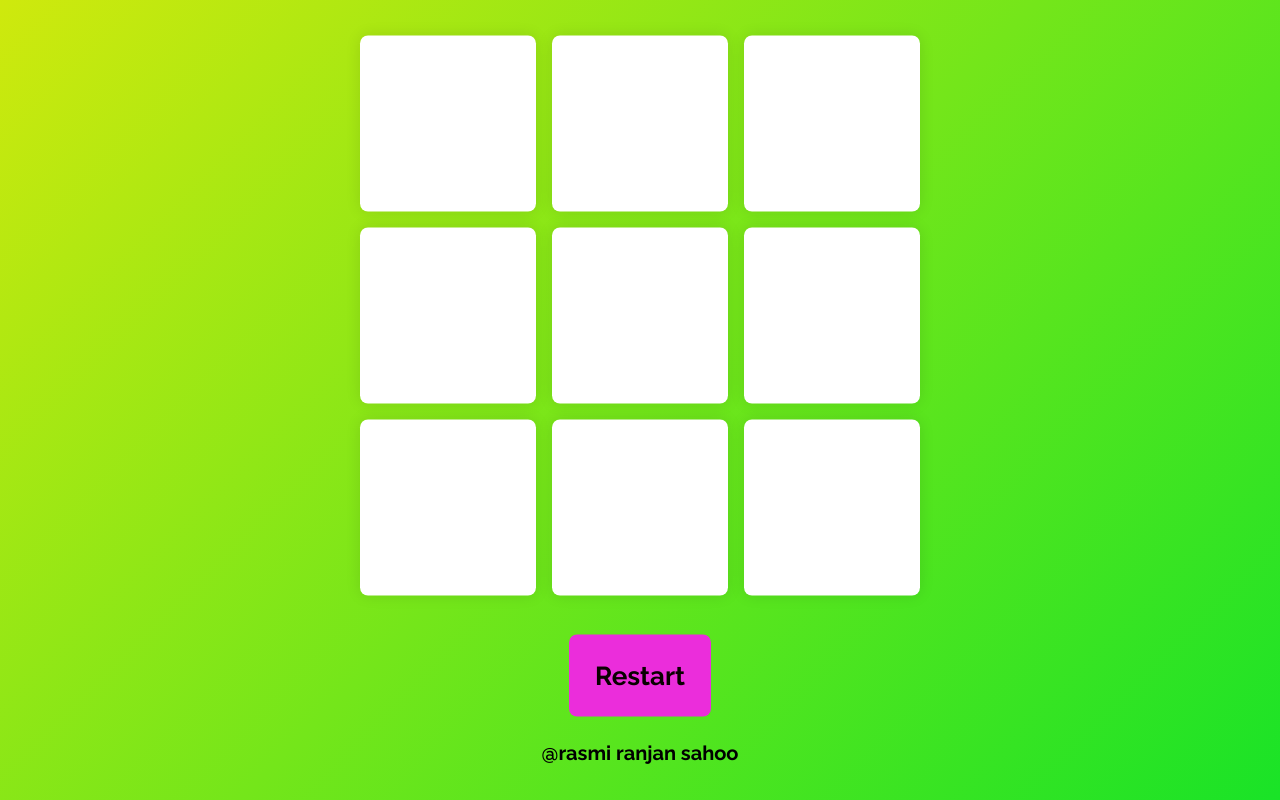
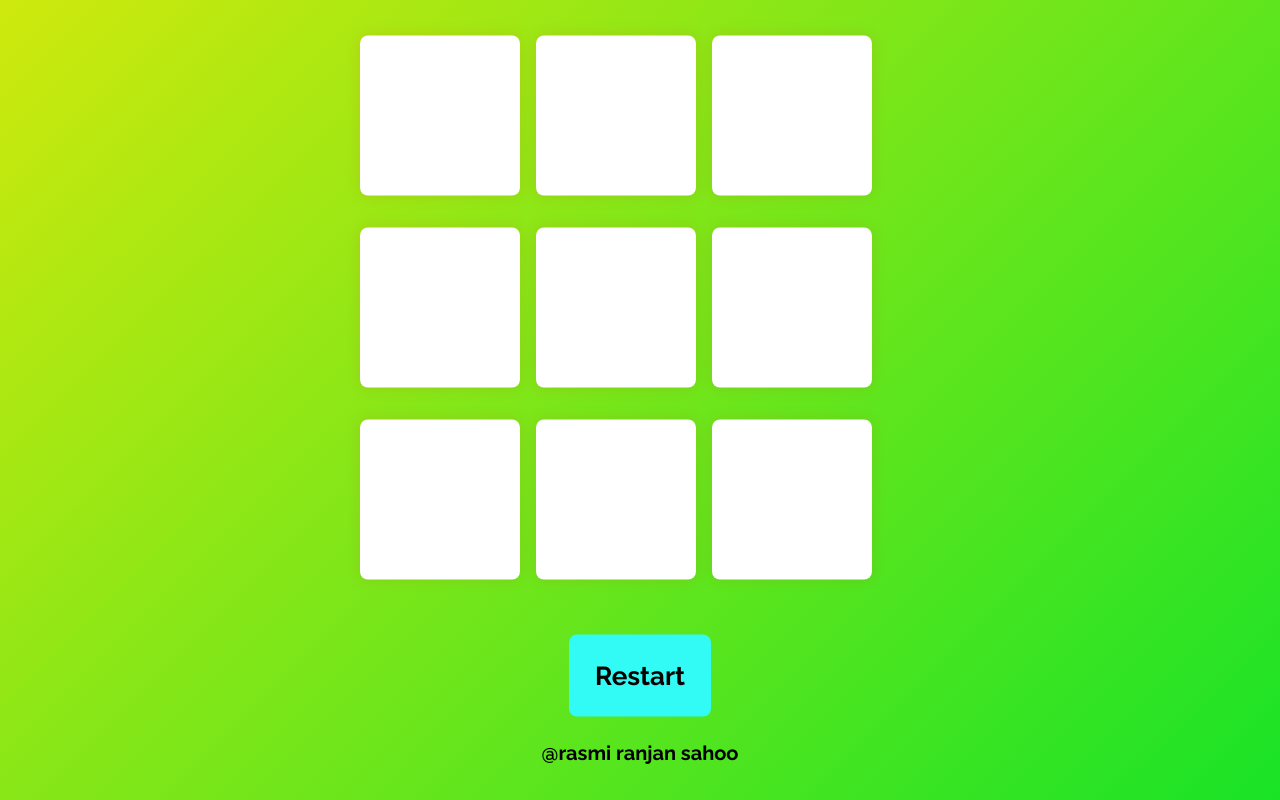
Before and after one commit to rasmisahoo-coll/x-and-y-game, a plain HTML site: page index.html in a window 1280 px wide. Drawn offline with Linux system fonts and the light colour scheme.

Commit message:
style.css

```diff
--- a/style.css
+++ b/style.css
@@ -26,19 +26,20 @@ html {
 }
 .button-option {
   background: #ffffff;
-  height: 22vmin;
-  width: 22vmin;
-  border: none;
+  height: 20vmin;
+  width: 20vmin;
+  border: 10px;
   border-radius: 8px;
   font-size: 12vmin;
-  color: #d161ff;
-  box-shadow: 0 0 15px rgba(0, 0, 0, 0.1);
+  color: #0b21eb;
+  box-shadow: 0 0 15px rgba(231, 12, 12, 0.1);
+
 }
 #restart {
   font-size: 1.3em;
   padding: 1em;
   border-radius: 8px;
-  background-color: #eb2ddb;
+  background-color: #31fbf4;
   color: #0a0101;
   border: none;
   position: relative;
@@ -61,7 +62,7 @@ html {
 #new-game {
   font-size: 0.6em;
   padding: 0.5em 1em;
-  background-color: #ea21ae;
+  background-color: #ec62c2;
   color: #6bee20;
   border-radius: 0.2em;
   border: none;
```
